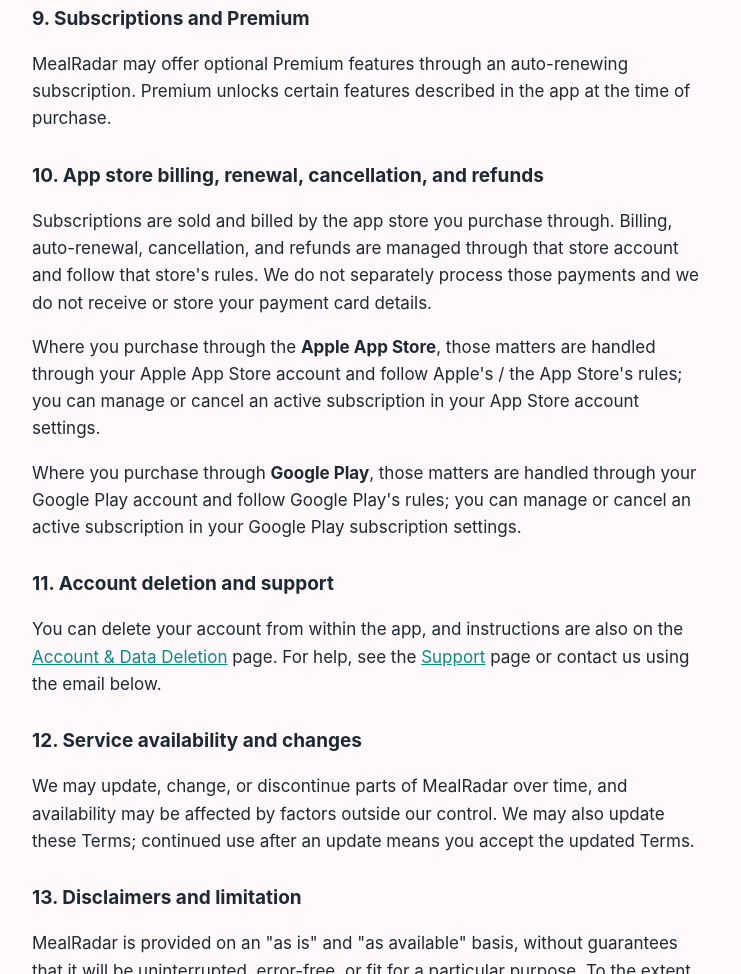
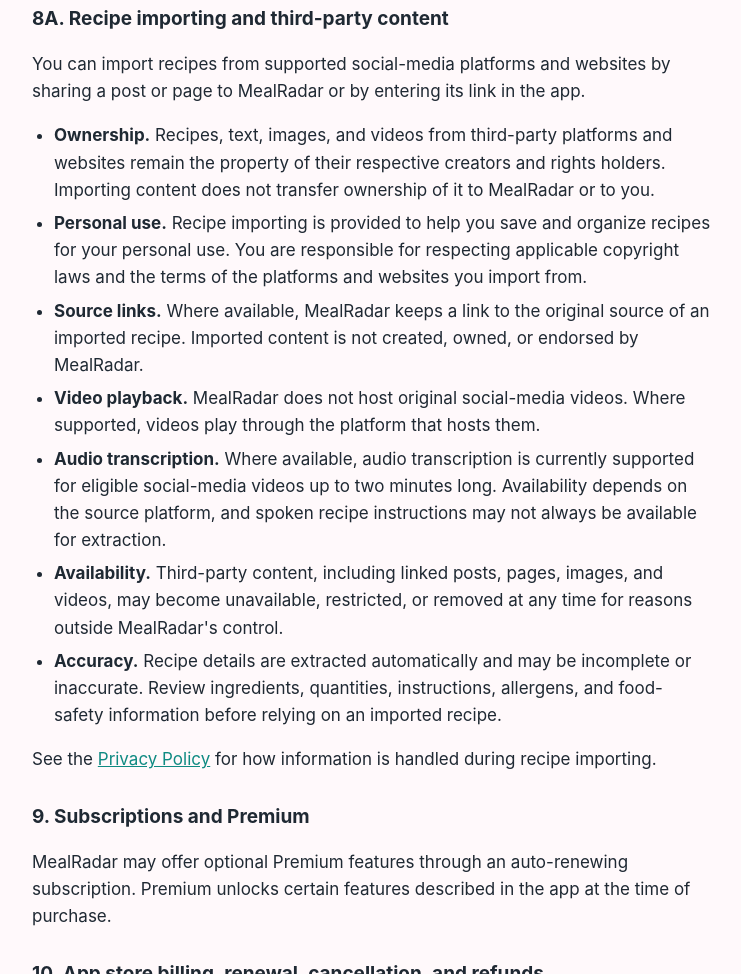
Before and after one commit to snigdha26d/mealradar-legal-site, a plain HTML site: page terms.html in a window 1280 px wide. Shown: the part 1779-2753 px from the top of the page, without its empty margins (268-1009 px from the left). Drawn offline with Linux system fonts and the light colour scheme.

Commit message:
docs: add recipe import terms and audio transcription limit

```diff
--- a/terms.html
+++ b/terms.html
@@ -72,6 +72,36 @@
       reviewing results and for checking ingredients, allergens, expiry dates, food
       safety, and suitability before relying on them.</p>
 
+    <h2>8A. Recipe importing and third-party content</h2>
+    <p>You can import recipes from supported social-media platforms and websites
+      by sharing a post or page to MealRadar or by entering its link in the app.</p>
+    <ul>
+      <li><strong>Ownership.</strong> Recipes, text, images, and videos from
+        third-party platforms and websites remain the property of their
+        respective creators and rights holders. Importing content does not
+        transfer ownership of it to MealRadar or to you.</li>
+      <li><strong>Personal use.</strong> Recipe importing is provided to help you
+        save and organize recipes for your personal use. You are responsible for
+        respecting applicable copyright laws and the terms of the platforms and
+        websites you import from.</li>
+      <li><strong>Source links.</strong> Where available, MealRadar keeps a link
+        to the original source of an imported recipe. Imported content is not
+        created, owned, or endorsed by MealRadar.</li>
+      <li><strong>Video playback.</strong> MealRadar does not host original
+        social-media videos. Where supported, videos play through the platform
+        that hosts them.</li>
+      <li><strong>Audio transcription.</strong> Where available, audio transcription is currently supported for eligible social-media videos up to two minutes long. Availability depends on the source platform, and spoken recipe instructions may not always be available for extraction.</li>
+      <li><strong>Availability.</strong> Third-party content, including linked
+        posts, pages, images, and videos, may become unavailable, restricted, or
+        removed at any time for reasons outside MealRadar's control.</li>
+      <li><strong>Accuracy.</strong> Recipe details are extracted automatically
+        and may be incomplete or inaccurate. Review ingredients, quantities,
+        instructions, allergens, and food-safety information before relying on
+        an imported recipe.</li>
+    </ul>
+    <p>See the <a href="privacy.html">Privacy Policy</a> for how information is
+      handled during recipe importing.</p>
+
     <h2>9. Subscriptions and Premium</h2>
     <p>MealRadar may offer optional Premium features through an auto-renewing
       subscription. Premium unlocks certain features described in the app at the
```
